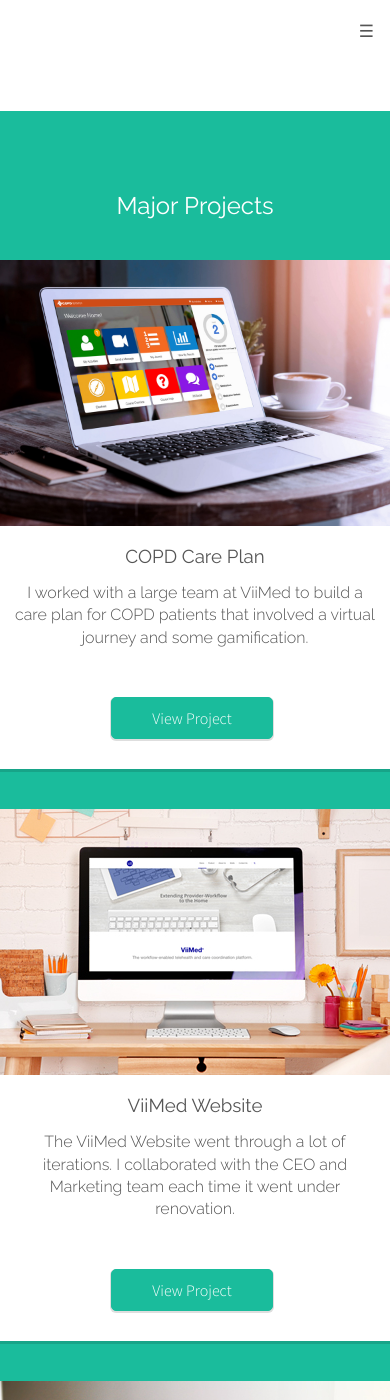
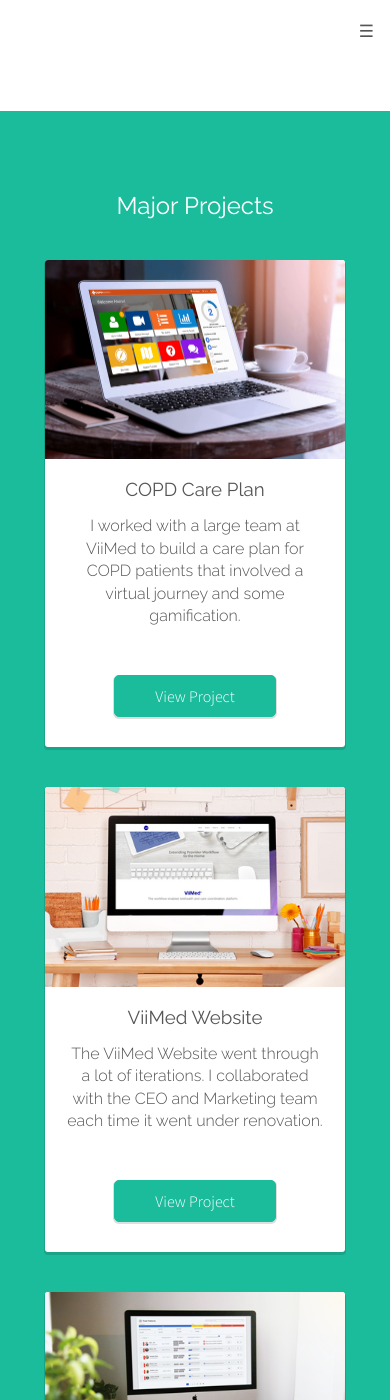
Before and after one commit to dmarooney1105/dmarooney1105.github.io, a Jekyll site: the page index.html, which Jekyll copies as it is, in a window 390 px wide and 1400 px high, scrolled down 1040 px. Built offline with Jekyll 4.4.1, drawn with Linux system fonts in a browser that asks for light colours; nearby versions of some CDN libraries.

Commit message:
Add files via upload

```diff
--- a/css/styles.css
+++ b/css/styles.css
@@ -601,7 +601,7 @@
       -webkit-flex-direction: row;
       -ms-flex-direction: row;
       flex-direction: row; } }
-  @media all and (max-width: 759px) {
+  @media all and (max-width: 759px) and (min-width: 450px) {
     .project-thumbnail_section {
       flex-direction: column;
       align-items: center; }
@@ -615,6 +615,21 @@
         align-self: center; }
       .project-thumbnail_section .ps-button {
         left: 29%;
+        padding-bottom: 15px; } }
+  @media all and (max-width: 449px) {
+    .project-thumbnail_section {
+      flex-direction: column;
+      align-items: center; }
+      .project-thumbnail_section .project_thumb {
+        max-width: 300px;
+        margin: 20px 15px 20px 15px;
+        padding-bottom: 20px; }
+      .project-thumbnail_section img {
+        max-width: 300px;
+        height: auto;
+        align-self: center; }
+      .project-thumbnail_section .ps-button {
+        left: 23%;
         padding-bottom: 15px; } }
   @media all and (min-width: 980px) {
     .project-thumbnail_section .project_thumb {
```
